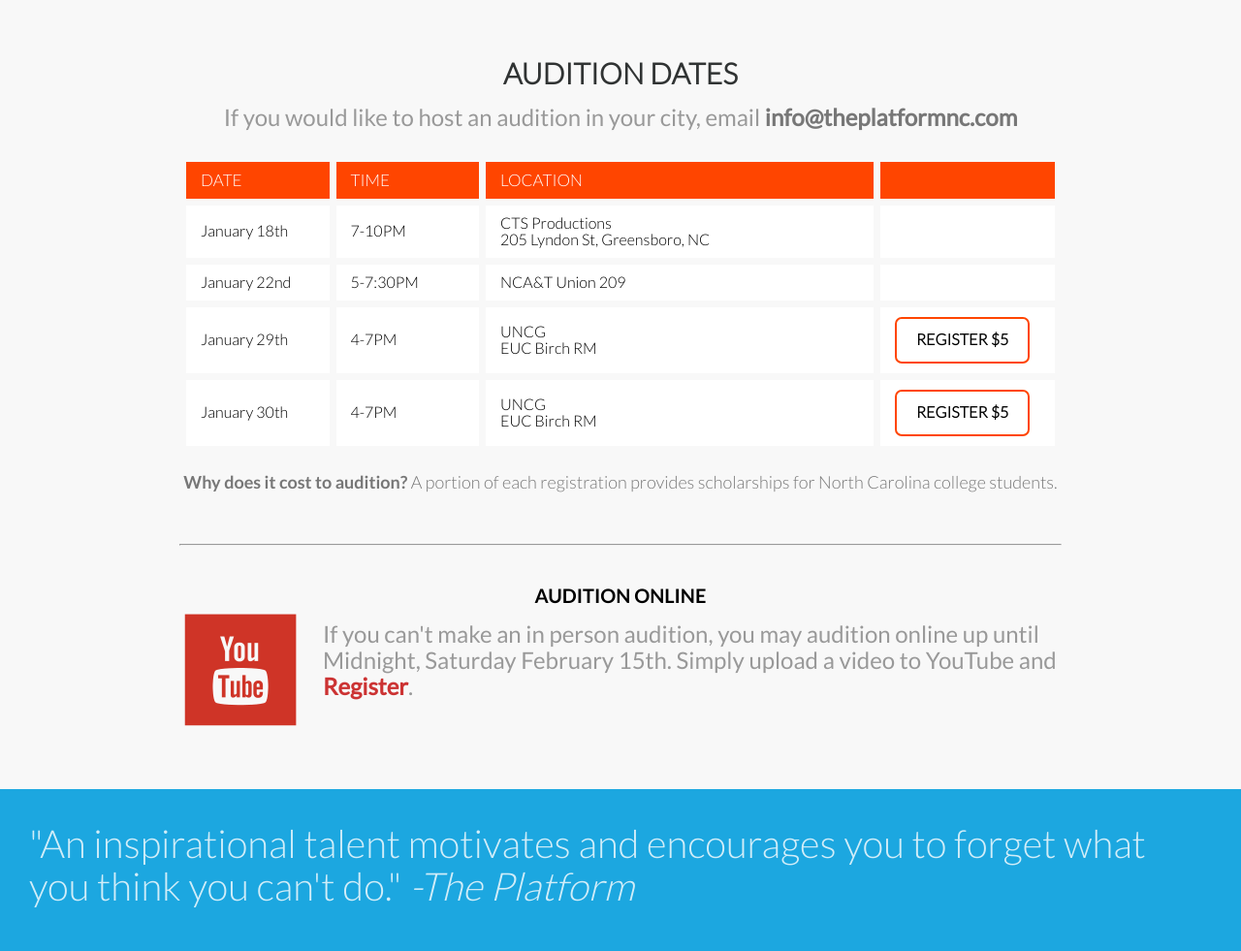
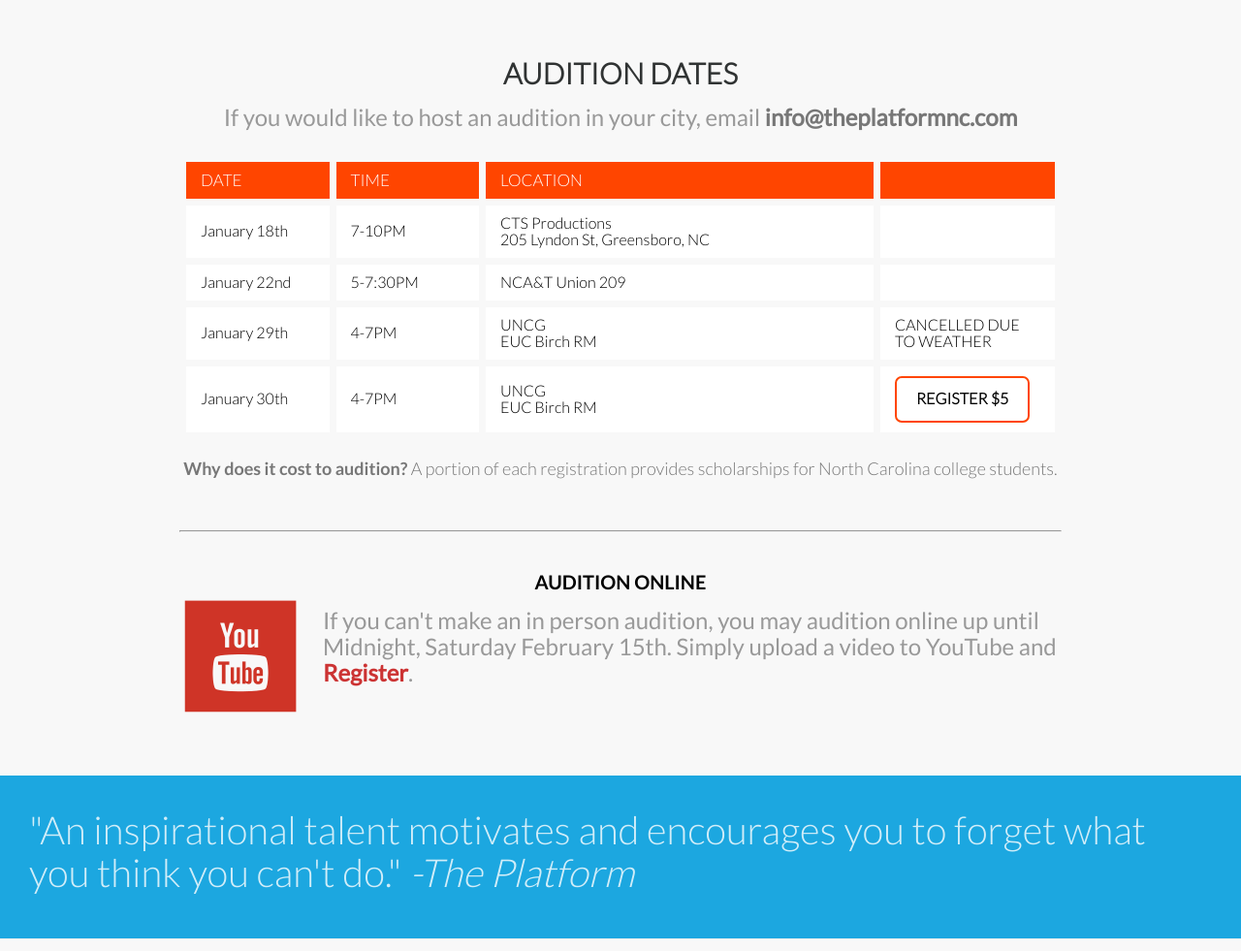
Before and after one commit to marcusbattle/landing-2014, a WordPress theme: template home.php in a window 1280 px wide. Shown: the part 1721-2702 px from the top of the page at 97% size. Run offline with PHP 8.4 and a stand-in for WordPress, Linux system fonts and the light colour scheme; the site name, menu and one post (Sample post) are stand-ins, and other content is empty; some libraries are stand-ins or nearby versions.

Commit message:
remove snow day

```diff
--- a/home.php
+++ b/home.php
@@ -91,7 +91,7 @@
 							<li>January 29th</li>
 							<li>4-7PM</li>
 							<li>UNCG<br />EUC Birch RM</li>
-							<li><a class="btn orange outline" rel="#audition">Register $5</a></li>
+							<li>CANCELLED DUE TO WEATHER</li>
 						</ul>
 						<ul>
 							<li>January 30th</li>
```
